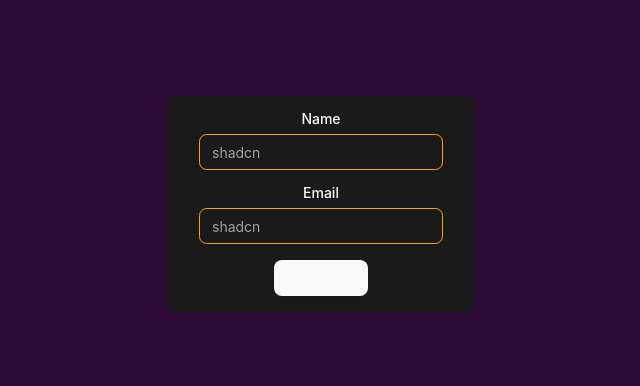
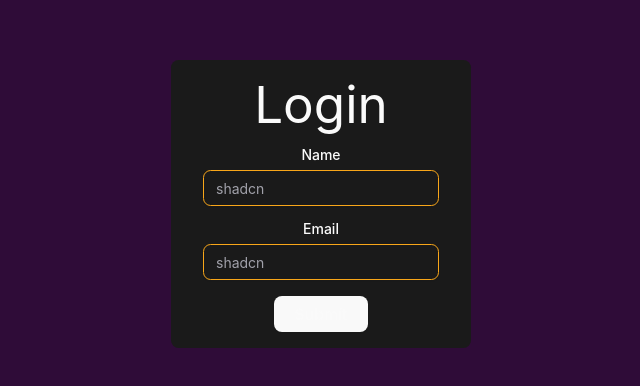
Before and after one commit to JuCJeff/fetch-dogs-shadcn, a React (Vite) app: page / in a window 1280 px wide. Shown: the part 196-582 px from the top of the page, without its empty margins (319-959 px from the left). Built offline with nearby package versions, Linux system fonts and the light colour scheme.

Commit message:
style: mmodify login form style

```diff
--- a/src/components/Authentication/LoginForm/LoginForm.tsx
+++ b/src/components/Authentication/LoginForm/LoginForm.tsx
@@ -42,8 +42,9 @@ const LoginForm = () => {
       <Form {...form}>
         <form
           onSubmit={form.handleSubmit(onSubmit)}
-          className="space-y-4 rounded-md px-8 py-4 bg-primary"
+          className="space-y-4 rounded-md px-8 py-4 bg-primary w-full md:w-[300px]"
         >
+          <h1>Login</h1>
           <FormField
             control={form.control}
             name="name"
```
